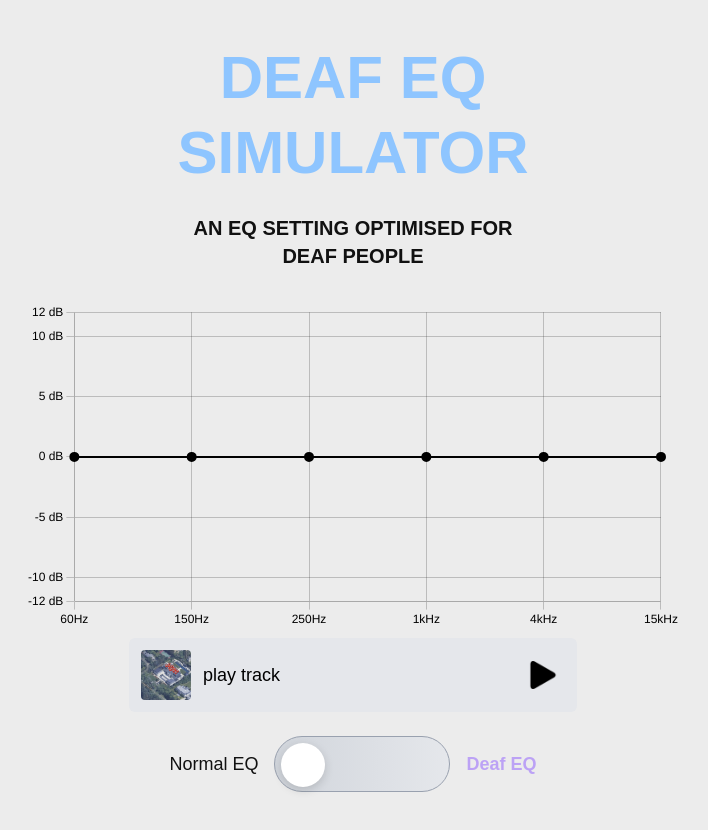
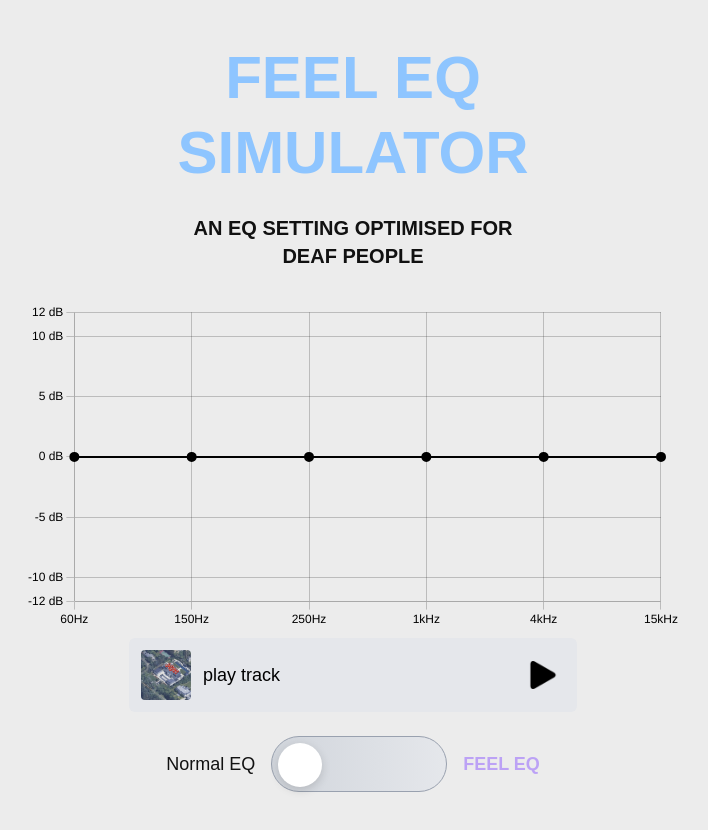
Before and after one commit to razdarji-vml/Deaf_EQ, a Next.js app: page / in a window 1280 px wide. Shown: the top 830 px of the page, without its empty margins (287-995 px from the left). Built offline with nearby package versions, Linux system fonts and the light colour scheme; no server answers; a web font is replaced by a local one.

Commit message:
Changed the name to FEEL EQ

```diff
--- a/src/app/page.tsx
+++ b/src/app/page.tsx
@@ -231,7 +231,7 @@ export default function Page() {
         <h1
           className="text-4xl sm:text-5xl md:text-6xl font-extrabold text-blue-300 leading-tight m-0 text-center"
         >
-          DEAF EQ<br />SIMULATOR
+          FEEL EQ<br />SIMULATOR
         </h1>
         <motion.p
           initial={{ opacity: 0, y: 10 }}
@@ -312,7 +312,7 @@ export default function Page() {
           className="font-extrabold text-base sm:text-lg"
           style={{ color: "#8E5BFF", opacity: eqOn ? 1 : 0.5 }}
         >
-          Deaf EQ
+          FEEL EQ
         </span>
       </footer>
     </main>
```
